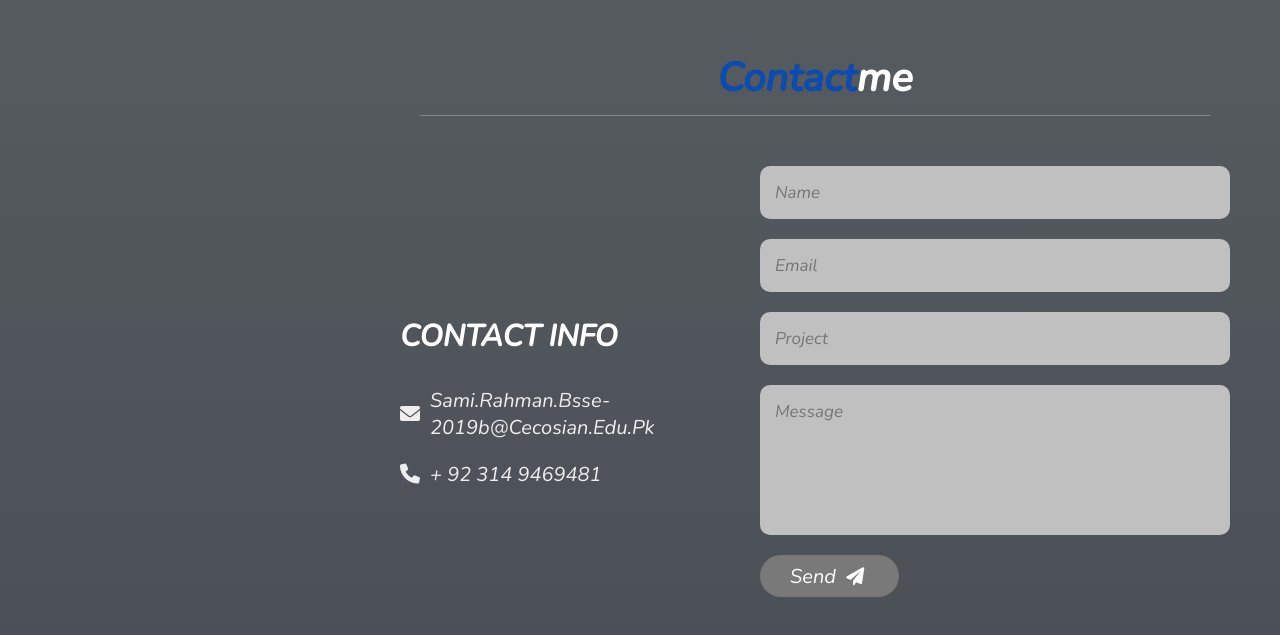
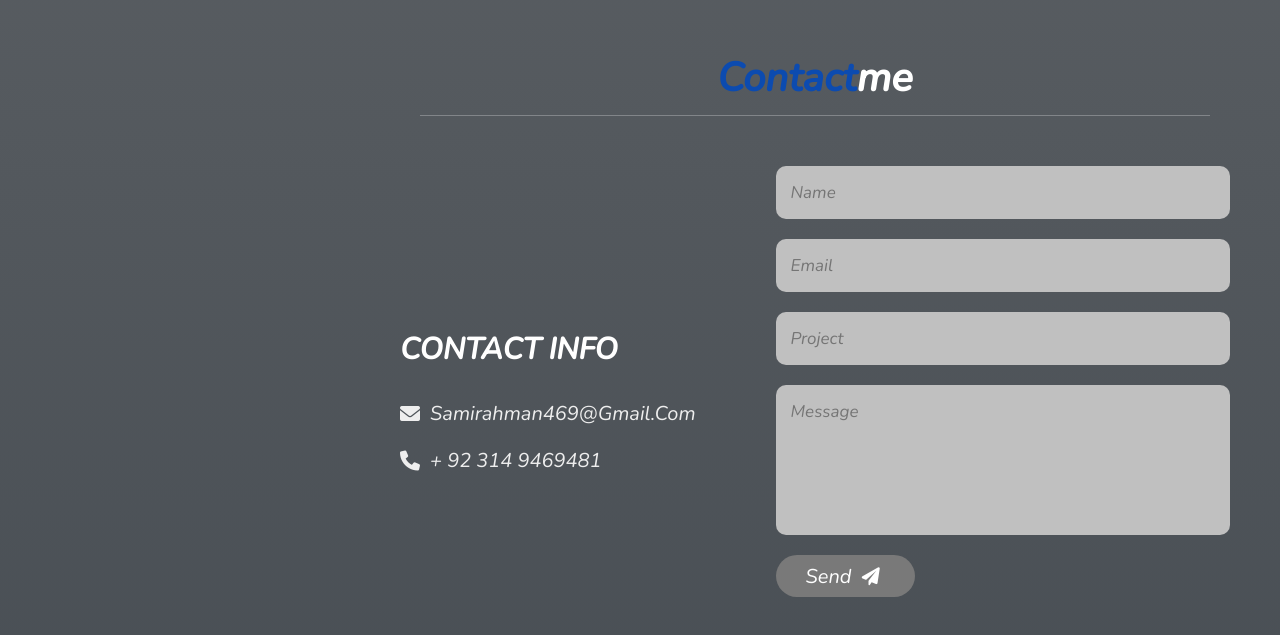
Before and after one commit to Sami-ur-Rahman1/Web_Assignments, a plain HTML site: page index.html in a window 1280 px wide. Shown: the part 3169-3804 px from the top of the page. Drawn offline with nearby package versions, Linux system fonts and the light colour scheme; a small style sheet from the web is missing.

Commit message:
email changed

```diff
--- a/index.html
+++ b/index.html
@@ -176,7 +176,7 @@
 			<h3 class="title">contact info</h3>
 
 			<div class="info">
-				<h3><i class="fas fa-envelope"></i>sami.rahman.bsse-2019b@cecosian.edu.pk</h3>
+				<h3><i class="fas fa-envelope"></i>samirahman469@gmail.com</h3>
 				<h3><i class="fas fa-phone"></i>+ 92 314 9469481</h3>
 				</div>
 		</div>
```
